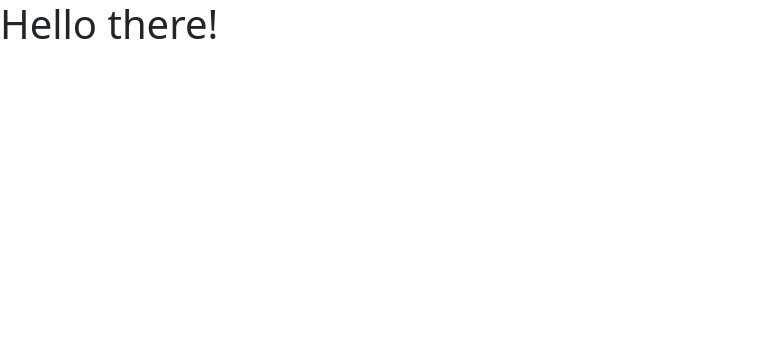
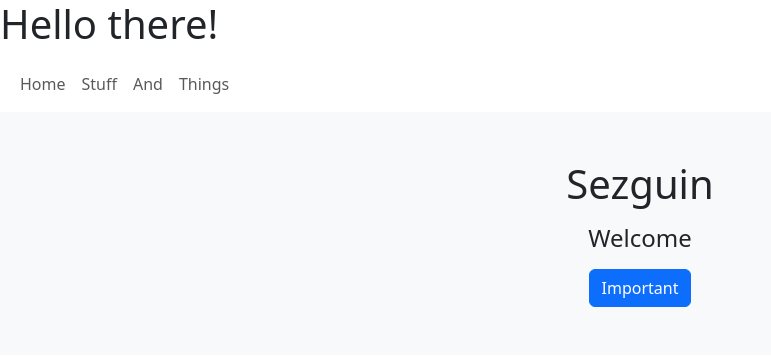
Before and after one commit to Sezguin/sezguin.github.io, a plain HTML site: page index.html in a window 1280 px wide. Shown: the whole page, without its empty margins (0-771 px from the left). Drawn offline with nearby package versions, Linux system fonts and the light colour scheme.

Commit message:
Created more of a template page

```diff
--- a/index.html
+++ b/index.html
@@ -9,5 +9,48 @@
   <body>
     <h1>Hello there!</h1>
     <script src="https://cdn.jsdelivr.net/npm/bootstrap@5.3.0-alpha1/dist/js/bootstrap.bundle.min.js" integrity="sha384-w76AqPfDkMBDXo30jS1Sgez6pr3x5MlQ1ZAGC+nuZB+EYdgRZgiwxhTBTkF7CXvN" crossorigin="anonymous"></script>
+    <header>
+        <!-- Navbar -->
+        <nav class="navbar navbar-expand-lg navbar-light bg-white">
+          <div class="container-fluid">
+            <button
+              class="navbar-toggler"
+              type="button"
+              data-mdb-toggle="collapse"
+              data-mdb-target="#navbarExample01"
+              aria-controls="navbarExample01"
+              aria-expanded="false"
+              aria-label="Toggle navigation"
+            >
+              <i class="fas fa-bars"></i>
+            </button>
+            <div class="collapse navbar-collapse" id="navbarExample01">
+              <ul class="navbar-nav me-auto mb-2 mb-lg-0">
+                <li class="nav-item active">
+                  <a class="nav-link" aria-current="page" href="#">Home</a>
+                </li>
+                <li class="nav-item">
+                  <a class="nav-link" href="#">Stuff</a>
+                </li>
+                <li class="nav-item">
+                  <a class="nav-link" href="#">And</a>
+                </li>
+                <li class="nav-item">
+                  <a class="nav-link" href="#">Things</a>
+                </li>
+              </ul>
+            </div>
+          </div>
+        </nav>
+        <!-- Navbar -->
+
+        <!-- Jumbotron -->
+        <div class="p-5 text-center bg-light">
+          <h1 class="mb-3">Sezguin</h1>
+          <h4 class="mb-3">Welcome</h4>
+          <a class="btn btn-primary" href="https://www.youtube.com/watch?v=dQw4w9WgXcQ&ab_channel=RickAstley" role="button">Important</a>
+        </div>
+        <!-- Jumbotron -->
+      </header>
   </body>
 </html>
```
